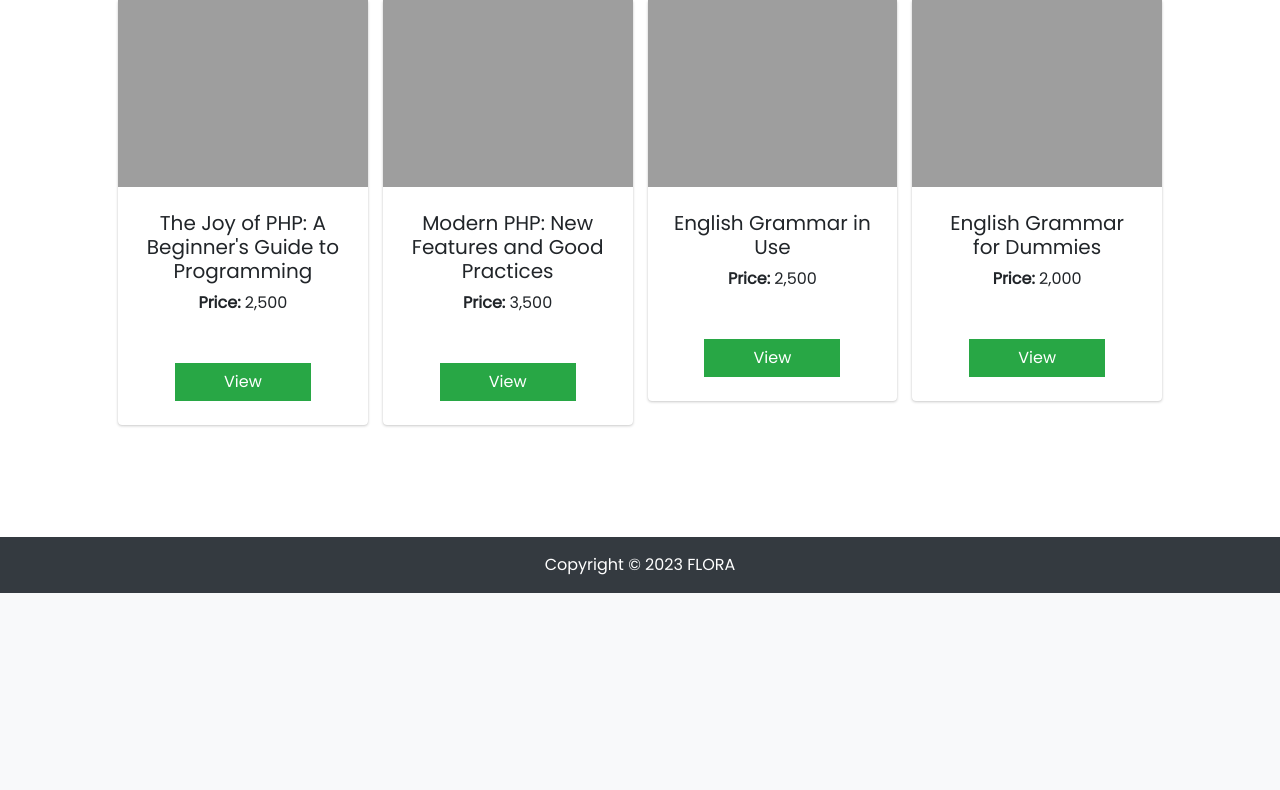
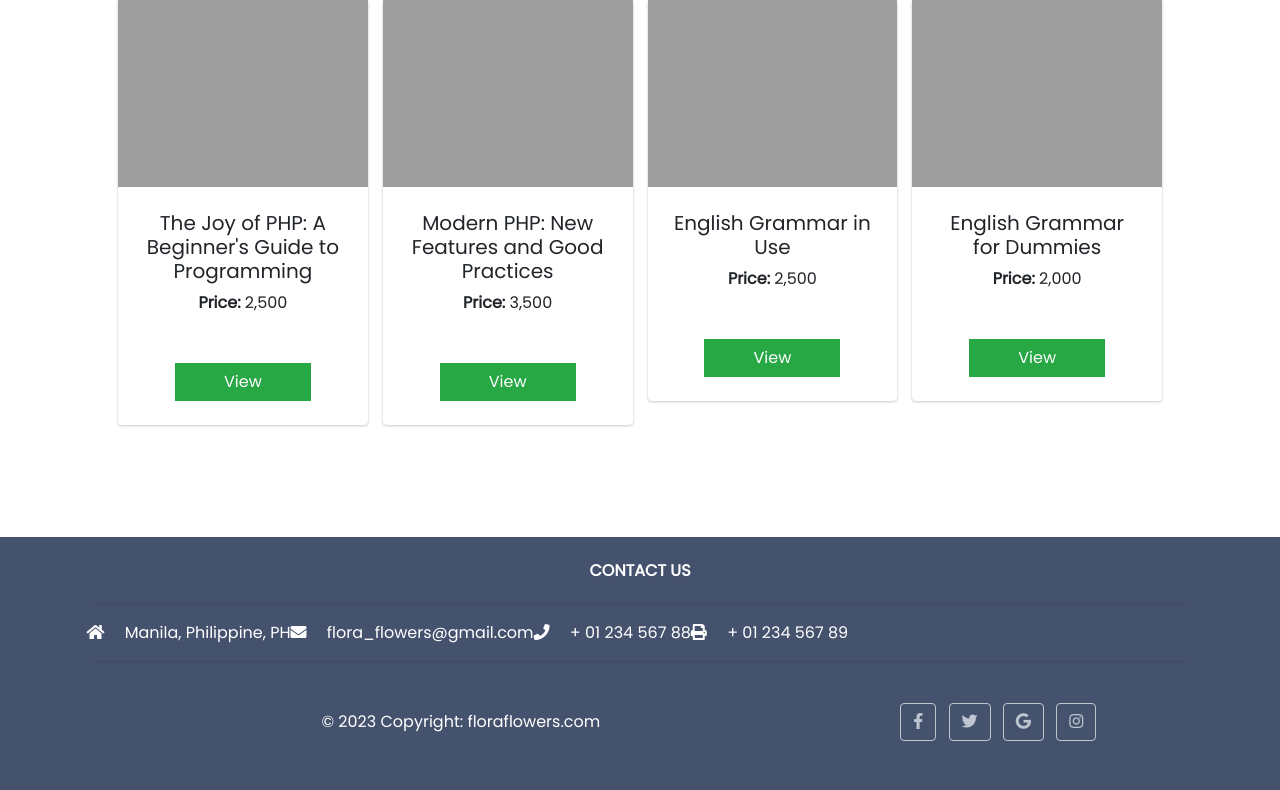
Before and after one commit to Renz-Capena/book_shop, a PHP site: page /book_shop/ in a window 1280 px wide. Shown: the part 790-1580 px from the top of the page. Before the commit the page ends 1383 px from the top, so only its background shows below. Run offline with PHP 8.4, Linux system fonts and the light colour scheme; data comes from the database, SQL or seed files in the repository; some libraries are stand-ins or nearby versions.

Commit message:
update footer

```diff
--- /dev/null
+++ b/inc/footer.css
@@ -0,0 +1,20 @@
+.footer_container{
+    /* border: 1px solid red; */
+    display: flex;
+    align-items: center;
+    justify-content: space-around;
+}
+.footer_container > p{
+    /* border: 1px solid red; */
+    width: fit-content;
+    margin: 0 !important;
+}
+@media (max-width:1000px){
+    .footer_container{
+        display: block;
+    }
+    .footer_container > p{
+        margin: auto;
+        margin-block: 10px;
+    }
+}
--- a/inc/footer.php
+++ b/inc/footer.php
@@ -58,13 +58,101 @@
     }
   })
 </script>
-<!-- Footer-->
-<footer class="py-3 bg-dark">
-            <div class="container">
-              <p class="m-0 text-center fs-6 text-white">Copyright © 2023 FLORA</p>
+<!-- Footer OLD-->
+<!-- <footer class="py-3 bg-dark">
+      <div class="container">
+        <p class="m-0 text-center fs-6 text-white">Copyright © 2023 FLORA</p>
+      <p>fewf</p>
+    </div>
+  </footer> -->
 
+  <!-- Footer  NEW-->
+
+  <footer class="text-center text-lg-start text-white" style="background-color: #45526e">
+    <div class="container p-4 pb-0">
+      <section class="text-center">
+        <h6 class="text-uppercase mb-4 font-weight-bold">Contact Us</h6>
+
+        <hr>
+
+        <div class="row">
+          <div class="footer_container">
+            <p><i class="fas fa-home mr-3"></i> Manila, Philippine, PH</p>
+            <p><i class="fas fa-envelope mr-3"></i> flora_flowers@gmail.com</p>
+            <p><i class="fas fa-phone mr-3"></i> + 01 234 567 88</p>
+            <p><i class="fas fa-print mr-3"></i> + 01 234 567 89</p>
           </div>
-        </footer>
+        </div>
+      </section>
+
+      <hr>
+
+      <!-- <section class="p-3 pt-0">
+        <div class="row text-center">
+            <div class="p-3">
+              © 2023 Copyright:
+              <a class="text-white" href="#">Flora.com</a>
+            </div>
+        </div>
+      </section> -->
+
+      <section class="p-3 pt-0">
+        <div class="row d-flex align-items-center">
+          <!-- Grid column -->
+          <div class="col-md-7 col-lg-8 text-center text-md-start">
+            <!-- Copyright -->
+            <div class="p-3">
+              © 2023 Copyright:
+              <a class="text-white" href="#"
+                 >floraflowers.com</a
+                >
+            </div>
+            <!-- Copyright -->
+          </div>
+          <!-- Grid column -->
+
+          <!-- Grid column -->
+          <div class="col-md-5 col-lg-4 ml-lg-0 text-center text-md-end">
+            <!-- Facebook -->
+            <a
+               class="btn btn-outline-light btn-floating m-1"
+               class="text-white"
+               role="button"
+               ><i class="fab fa-facebook-f"></i
+              ></a>
+
+            <!-- Twitter -->
+            <a
+               class="btn btn-outline-light btn-floating m-1"
+               class="text-white"
+               role="button"
+               ><i class="fab fa-twitter"></i
+              ></a>
+
+            <!-- Google -->
+            <a
+               class="btn btn-outline-light btn-floating m-1"
+               class="text-white"
+               role="button"
+               ><i class="fab fa-google"></i
+              ></a>
+
+            <!-- Instagram -->
+            <a
+               class="btn btn-outline-light btn-floating m-1"
+               class="text-white"
+               role="button"
+               ><i class="fab fa-instagram"></i
+              ></a>
+          </div>
+          <!-- Grid column -->
+        </div>
+      </section>
+      <!-- Section: Copyright -->
+    </div>
+    </div>
+  </footer>
+
 
 
     <!-- Resolve conflict in jQuery UI tooltip with Bootstrap tooltip -->
--- a/inc/header.php
+++ b/inc/header.php
@@ -93,4 +93,5 @@
         z-index:-1;
     }
  </style> -->
+    <link rel="stylesheet" href="inc/footer.css">
   </head>
```
